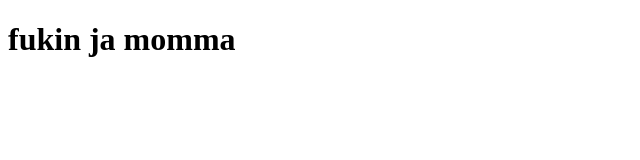
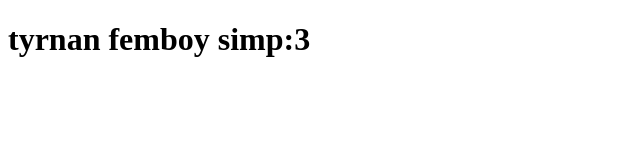
Before and after one commit to Quakamale/Quakamale.GitHub.io, a plain HTML site: page docs/index.html in a window 1280 px wide. Shown: the whole page, without its empty margins (0-640 px from the left). Drawn offline with Linux system fonts and the light colour scheme.

Commit message:
Update index.html

```diff
--- a/docs/index.html
+++ b/docs/index.html
@@ -1,6 +1,6 @@
 <!DOCTYPE html>
 <html>
   <body>
-    <h1>fukin ja momma</h1>
+    <h1>tyrnan femboy simp:3</h1>
   </body>
 </html>
```
